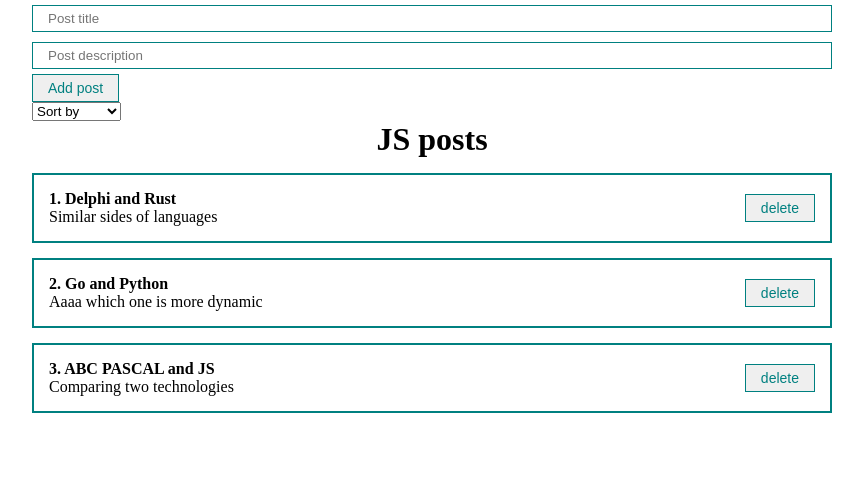
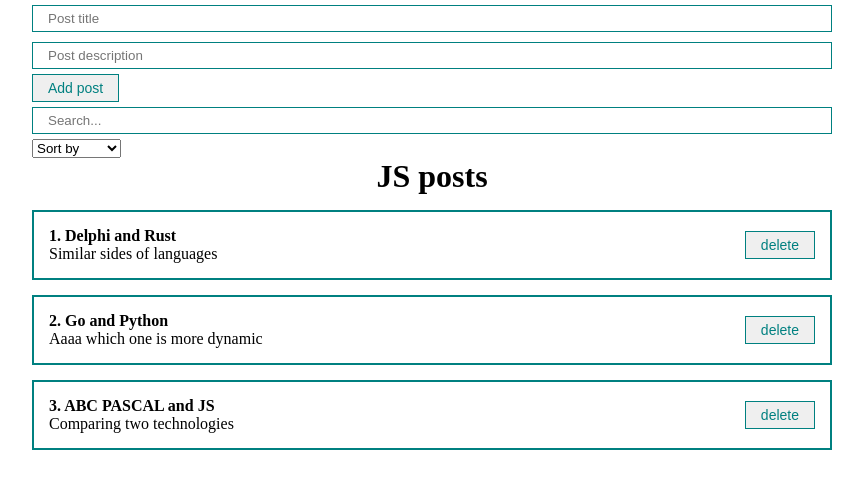
Before and after one commit to Depth-monster/react-full-project, a React (Create React App) app: page / in a window 1280 px wide. Shown: the top 488 px of the page, without its empty margins (208-1071 px from the left). Built offline with nearby package versions, Linux system fonts and the light colour scheme.

Commit message:
doesnt work sort correctly

```diff
--- a/src/App.js
+++ b/src/App.js
@@ -1,5 +1,6 @@
-import React, { useState } from "react";
+import React, { useMemo, useState } from "react";
 import Counter from "./components/Counter";
+import PostFilter from "./components/PostFilter";
 import PostForm from "./components/PostForm";
 import PostItems from "./components/PostItems";
 import PostList from "./components/PostList";
@@ -14,7 +15,6 @@ function App() {
       id: 1,
       title: "Delphi and Rust",
       body: "Similar sides of languages",
-
     },
     {
       id: 2,
@@ -25,7 +25,6 @@ function App() {
       id: 3,
       title: "ABC PASCAL and JS",
       body: "Comparing two technologies",
-
     },
     // {
     //   id: 4,
@@ -39,13 +38,23 @@ function App() {
     // },
   ]);
 
-  const [selectedSort, setSelectedSort] = useState("");
+  const [filter, setFilter] = useState({ query:"", sort:"" });
 
-  const sortPosts = (sort) => {
-    setSelectedSort(sort);
-    setPosts([...posts].sort((a,b)=>a[sort].localeCompare(b[sort])))
+  const sortedPosts = useMemo(() => {
+    console.log("Use memo works");
+    if (filter.sort) {
+      return [...posts].sort((a, b) =>
+        a[filter.sort].localeCompare(b[filter.sort])
+      );
+    }
+    return posts;
+  }, [filter.sort, posts]);
 
-  };
+  const sortedSearchedPosts = useMemo(() => {
+    return sortedPosts.filter(post =>
+      post.title.toLowerCase().includes(filter.query.toLowerCase())
+    );
+  }, [filter.query, sortedPosts]);
 
   const createPost = (newPost) => {
     setPosts([...posts, newPost]);
@@ -58,19 +67,14 @@ function App() {
   return (
     <div className="App">
       <PostForm createPost={createPost} />
-      <div>
-        <MySelect
-          value={selectedSort}
-          onChange={sortPosts}
-          defaultValue="Sort by"
-          options={[
-            { value: "title", name: "Title" },
-            { value: "body", name: "Description" },
-          ]}
+      <PostFilter filter={filter} setFilter={setFilter} />
+
+      {sortedSearchedPosts.length ? (
+        <PostList
+          posts={sortedSearchedPosts}
+          removePost={removePost}
+          title="JS posts"
         />
-      </div>
-      {posts.length !== 0 ? (
-        <PostList posts={posts} removePost={removePost} title="JS posts" />
       ) : (
         <h1 style={{ textAlign: "center" }}>Post something!</h1>
       )}
--- /dev/null
+++ b/src/components/PostFilter.jsx
@@ -0,0 +1,30 @@
+import React from "react";
+import MyInput from "../UI/input/MyInput";
+import MySelect from "../UI/select/MySelect";
+
+const PostFilter = ({ filter, setFilter }) => {
+  return (
+    <div>
+      <MyInput
+        value={filter.query}
+        onChange={(event) =>
+          setFilter({ ...filter, query: event.target.value })///важные вещи при onChange input есть e.target.value
+        }
+        placeholder="Search..."
+      />
+      <MySelect
+        value={filter.sort}
+        onChange={(selectedSort) =>
+          setFilter({ ...filter, sort: selectedSort })///важные вещи при select onChange нет e.target.value
+        }
+        defaultValue="Sort by"
+        options={[
+          { value: "title", name: "Title" },
+          { value: "body", name: "Description" },
+        ]}
+      />
+    </div>
+  );
+};
+
+export default PostFilter;
--- a/src/components/PostList.jsx
+++ b/src/components/PostList.jsx
@@ -2,6 +2,7 @@ import React from "react";
 import PostItems from "./PostItems";
 
 const PostList = ({ posts, title, removePost }) => {
+
   return (
     <div>
       <h1 style={{ textAlign: "center" }}>{title}</h1>
```
